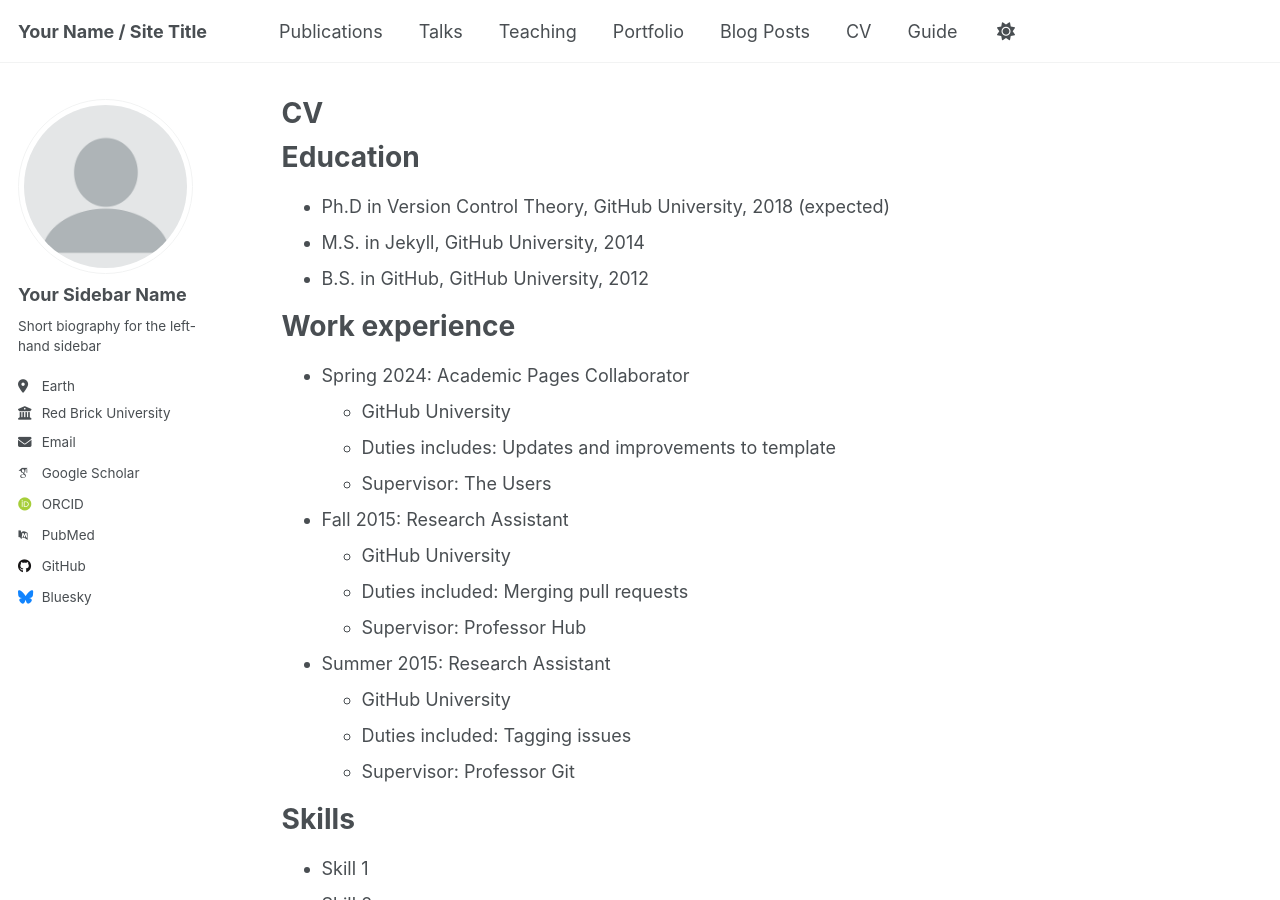
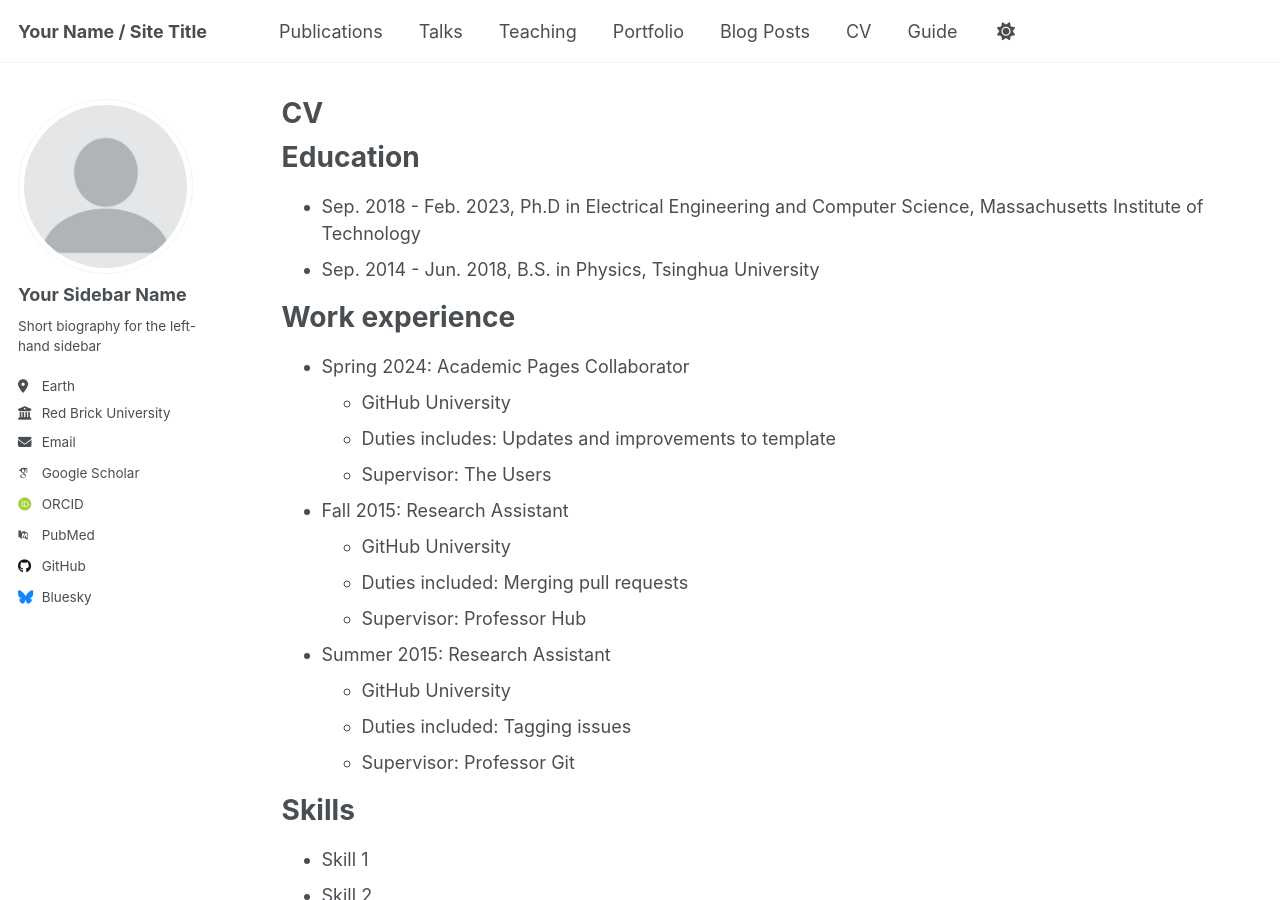
Before and after one commit to qhzhang95/qhzhang95.github.io, a Jekyll site: the page built from _pages/cv.md, in a window 1280 px wide and 900 px high. Built offline with Jekyll 4.4.1, drawn with Linux system fonts in a browser that asks for light colours; some web fonts are replaced; a script that is not in the unit is left out.

Commit message:
Update cv.md
updage education section

```diff
--- a/_pages/cv.md
+++ b/_pages/cv.md
@@ -11,9 +11,8 @@ redirect_from:
 
 Education
 ======
-* Ph.D in Version Control Theory, GitHub University, 2018 (expected)
-* M.S. in Jekyll, GitHub University, 2014
-* B.S. in GitHub, GitHub University, 2012
+* Sep. 2018 - Feb. 2023, Ph.D in Electrical Engineering and Computer Science, Massachusetts Institute of Technology
+* Sep. 2014 - Jun. 2018, B.S. in Physics, Tsinghua University
 
 Work experience
 ======
```
